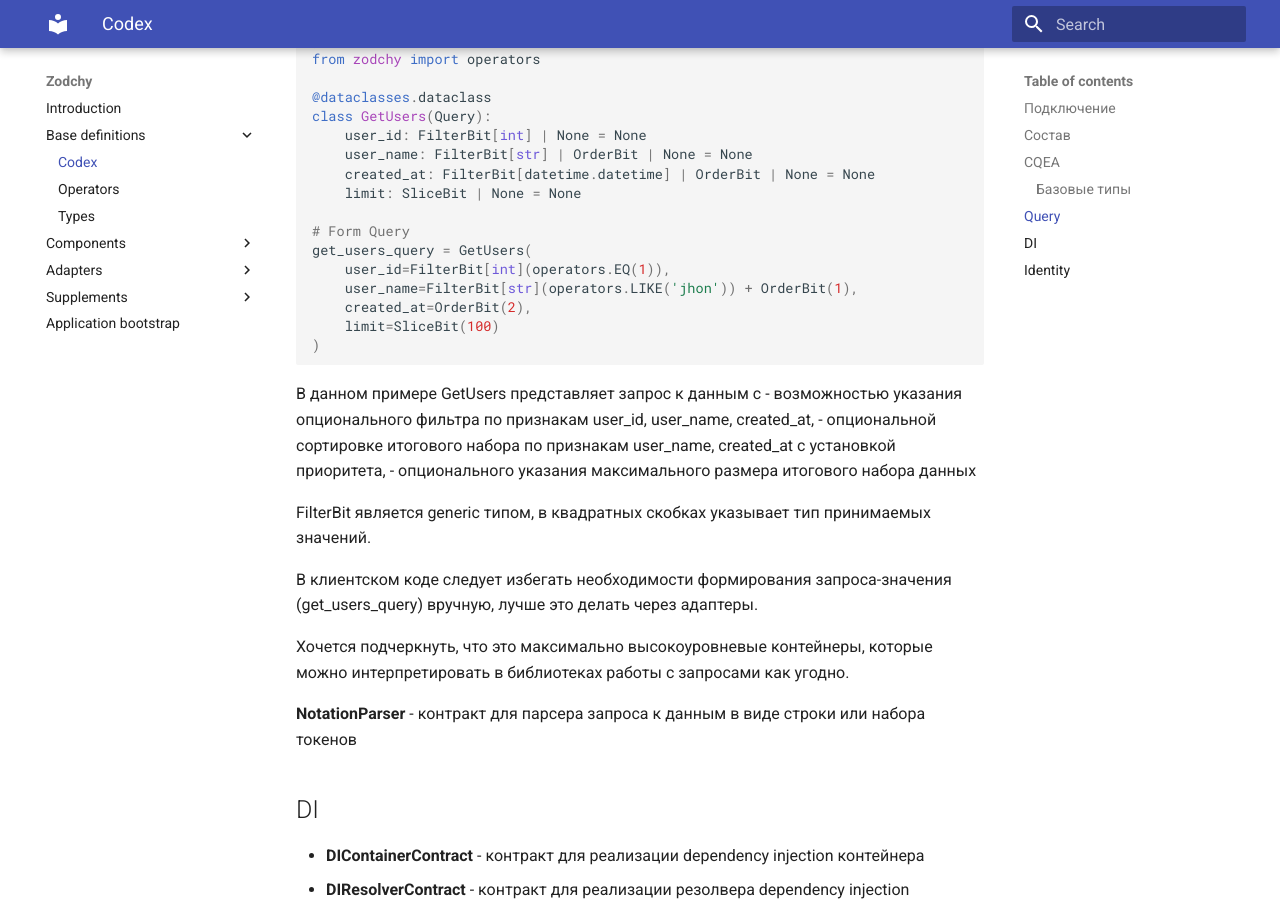
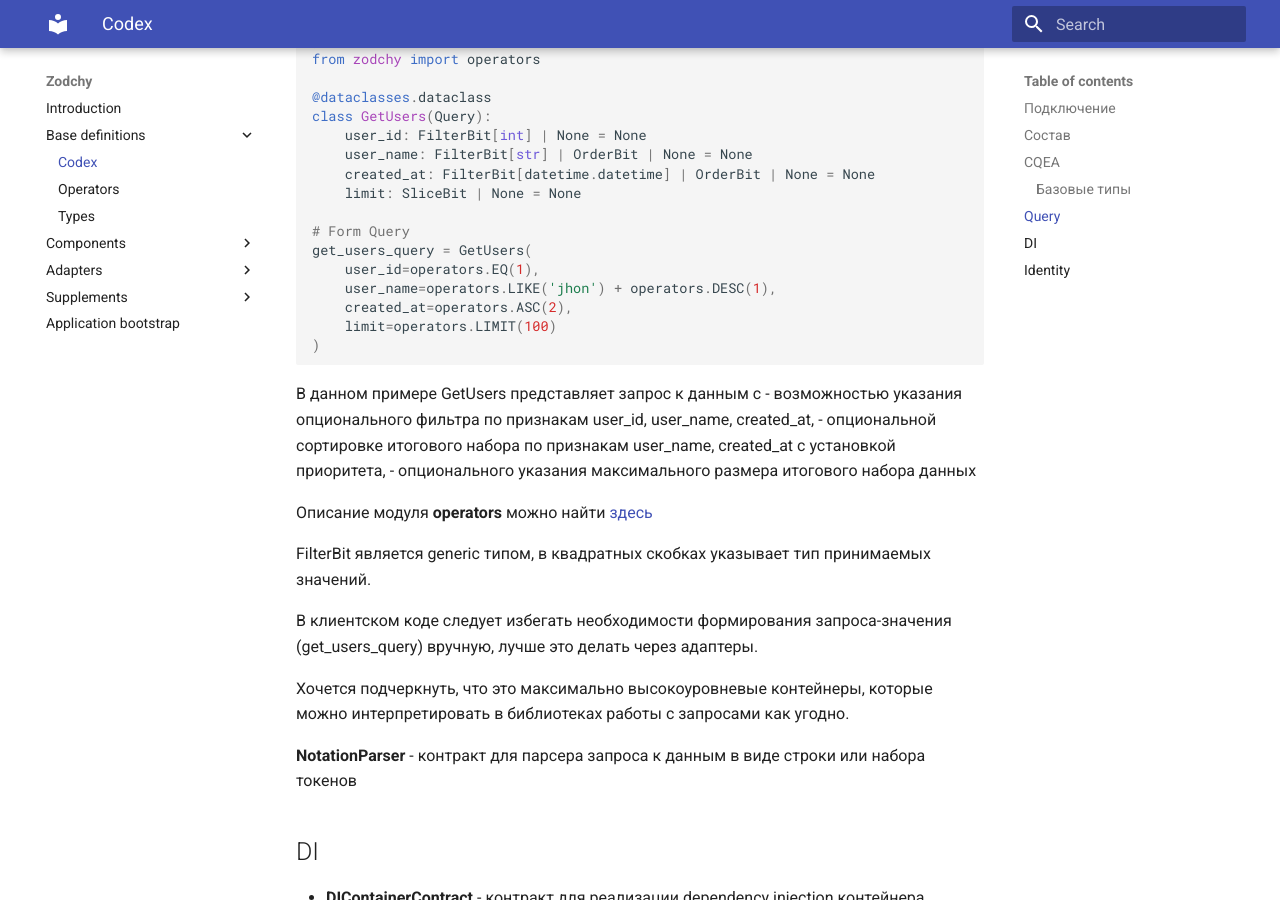
Before and after one commit to smairon/zodchy-docs, an MkDocs documentation site: the page built from docs/base/codex.md, in a window 1280 px wide and 900 px high, scrolled down 1932 px. Built offline with MkDocs 1.6.1 and Material for MkDocs 9.7.7, drawn with Linux system fonts in a browser that asks for light colours.

Commit message:
Created base/operators article

````diff
--- a/docs/base/codex.md
+++ b/docs/base/codex.md
@@ -62,16 +62,18 @@ class GetUsers(Query):
 
 # Form Query
 get_users_query = GetUsers(
-    user_id=FilterBit[int](operators.EQ(1)),
-    user_name=FilterBit[str](operators.LIKE('jhon')) + OrderBit(1),
-    created_at=OrderBit(2),
-    limit=SliceBit(100)
+    user_id=operators.EQ(1),
+    user_name=operators.LIKE('jhon') + operators.DESC(1),
+    created_at=operators.ASC(2),
+    limit=operators.LIMIT(100)
 )
 ```
 В данном примере GetUsers представляет запрос к данным с
 - возможностью указания опционального фильтра по признакам user_id, user_name, created_at,
 - опциональной сортировке итогового набора по признакам user_name, created_at с установкой приоритета,
 - опционального указания максимального размера итогового набора данных
+
+Описание модуля **operators** можно найти [здесь](./operators.md)
 
 FilterBit является generic типом, в квадратных скобках указывает тип принимаемых значений.
 
````
Also changed, not shown: docs/base/operators.md (+102 -0 lines).
